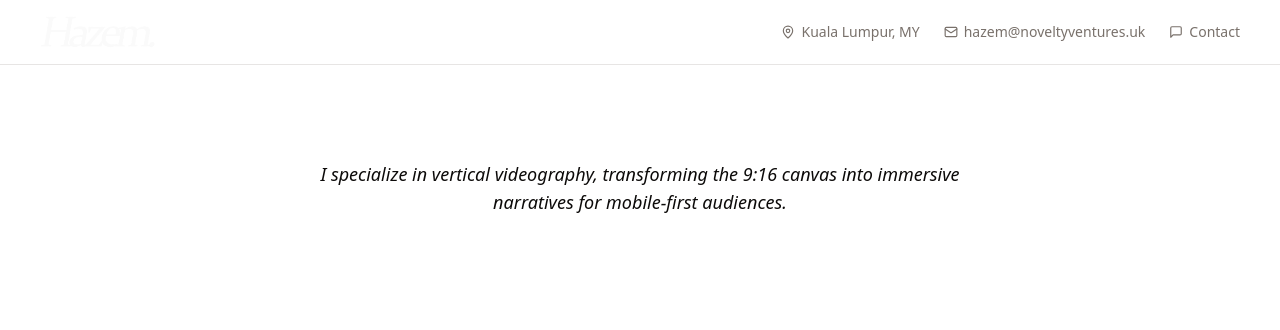
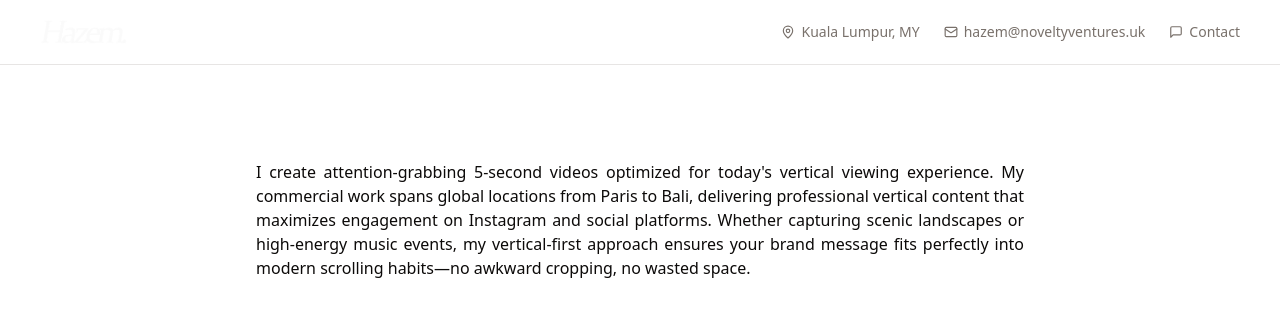
Before and after one commit to ShadowLevi-ops/hazem-portfolio, a Next.js app: page / in a window 1280 px wide. Shown: the top 330 px of the page. Built offline with nearby package versions, Linux system fonts and the light colour scheme.

Commit message:
Update logo size and subtitle text

```diff
--- a/src/app/page.tsx
+++ b/src/app/page.tsx
@@ -61,10 +61,10 @@ export default function Home() {
             <Image
               src="/favicon.png"
               alt="Hazem Logo"
-              width={32}
-              height={32}
+              width={24}
+              height={24}
               priority
-              className="h-8 w-auto"
+              className="h-6 w-auto"
             />
           </div>
           <nav className="flex items-center space-x-4 md:space-x-6 text-xs md:text-sm text-muted-foreground">
@@ -98,8 +98,8 @@ export default function Home() {
         id="home"
         className="container mx-auto flex flex-col items-center justify-center text-center pt-32 md:pt-40 pb-12 md:pb-16 relative overflow-hidden px-4 md:px-10"
       >
-        <p className="text-base md:text-lg italic font-medium max-w-2xl mx-auto mb-8 md:mb-10">
-          I specialize in vertical videography, transforming the 9:16 canvas into immersive narratives for mobile-first audiences.
+        <p className="text-sm md:text-base font-medium max-w-3xl mx-auto mb-8 md:mb-10 text-justify">
+          I create attention-grabbing 5-second videos optimized for today's vertical viewing experience. My commercial work spans global locations from Paris to Bali, delivering professional vertical content that maximizes engagement on Instagram and social platforms. Whether capturing scenic landscapes or high-energy music events, my vertical-first approach ensures your brand message fits perfectly into modern scrolling habits—no awkward cropping, no wasted space.
         </p>
       </section>
 
```
